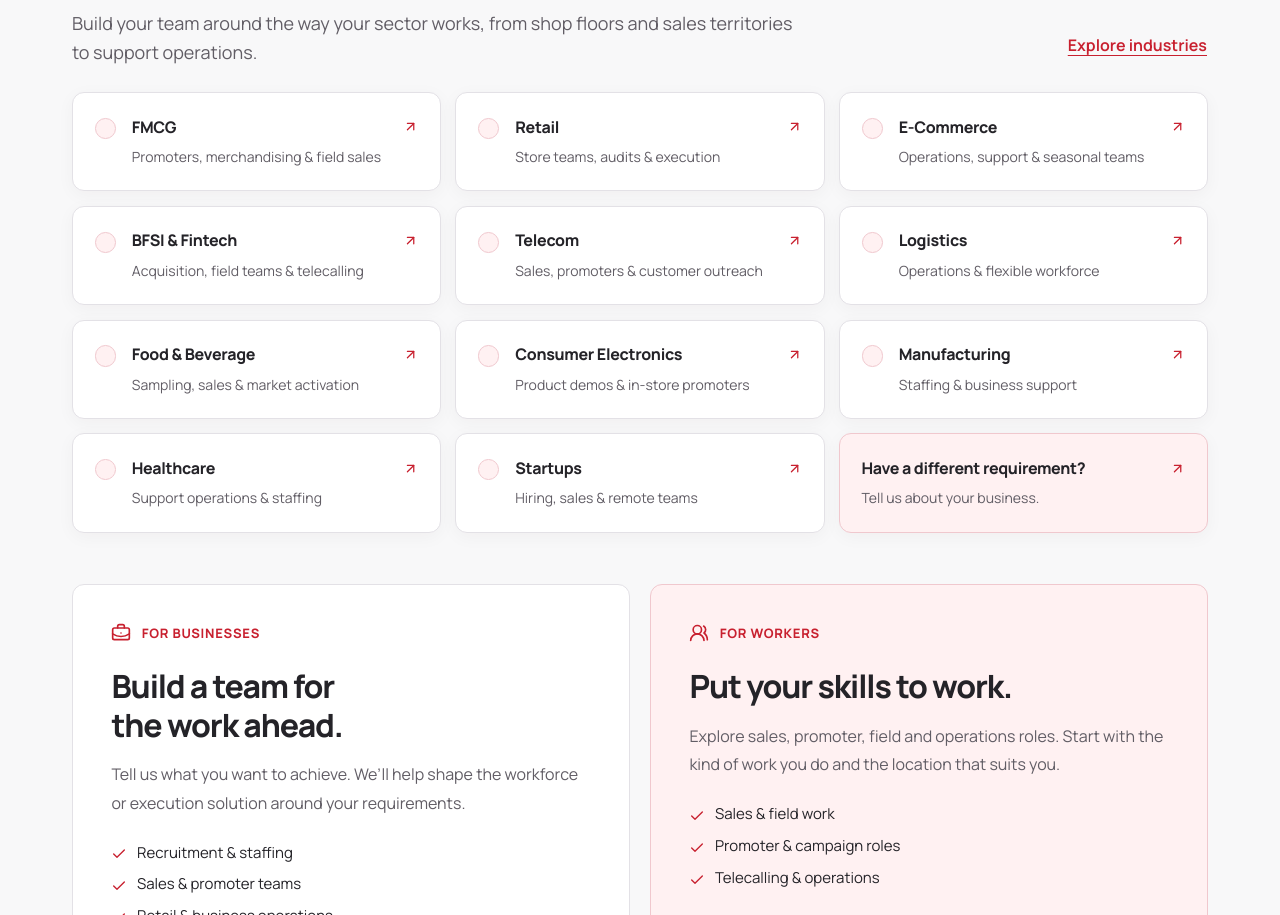
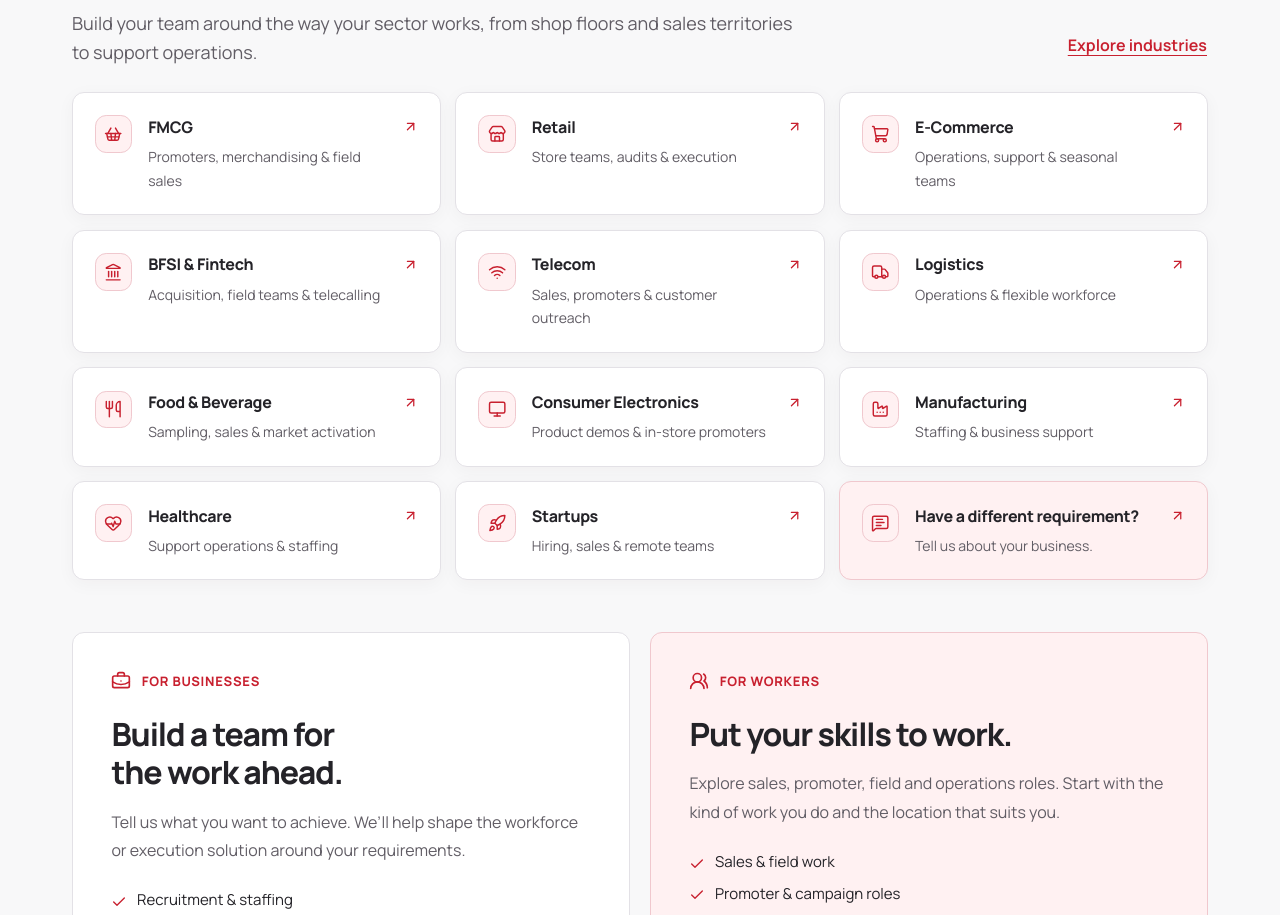
Before and after one commit to Aayush20253534/ZOBHUNGER, a Next.js app in the folder client/: page / in a window 1280 px wide. Shown: the part 3855-4770 px from the top of the page. Built offline with nearby package versions, Linux system fonts and the light colour scheme.

Commit message:
fix: compact business hero and add industry icons

```diff
--- a/client/src/components/company/ForBusiness.tsx
+++ b/client/src/components/company/ForBusiness.tsx
@@ -58,11 +58,11 @@ export function ForBusiness() {
             </span>
             <div>
               <span className="zb-eyebrow">Business brief</span>
-              <h2 id="business-summary-title">Shape the requirement before the deployment.</h2>
+              <h2 id="business-summary-title">Define the brief. Deploy with clarity.</h2>
             </div>
           </div>
           <p className="zb-premium-card-copy">
-            Bring the role, geography and delivery model into one clear operating brief.
+            Set the team, coverage and engagement model before execution starts.
           </p>
           <div className="zb-premium-stat-grid">
             <article>
@@ -84,7 +84,7 @@ export function ForBusiness() {
           <div className="zb-premium-card-footer">
             <span>One brief. Multiple execution needs.</span>
             <ActionLink href="/hire-workforce" variant="text">
-              Start the brief <ArrowUpRight aria-hidden="true" className="size-4" />
+              Start brief <ArrowUpRight aria-hidden="true" className="size-4" />
             </ActionLink>
           </div>
         </aside>
--- a/client/src/components/home/IndustriesPreview.tsx
+++ b/client/src/components/home/IndustriesPreview.tsx
@@ -6,6 +6,7 @@ import {
   Landmark,
   Monitor,
   Package,
+  MessageSquareText,
   Rocket,
   ShoppingBasket,
   ShoppingCart,
@@ -60,7 +61,9 @@ export function IndustriesPreview() {
               className="zb-card-link"
             >
               <Card className="zb-card zb-home-industry-card">
-                <Icon className="zb-card-icon" aria-hidden="true" />
+                <span className="zb-home-industry-icon" aria-hidden="true">
+                  <Icon />
+                </span>
                 <div>
                   <h3>{industry.title}</h3>
                   <p>{homeIndustryDescriptions[industry.slug]}</p>
@@ -75,6 +78,9 @@ export function IndustriesPreview() {
         })}
         <Link href="/contact" className="zb-card-link">
           <Card className="zb-card zb-home-industry-card zb-home-industry-help">
+            <span className="zb-home-industry-icon" aria-hidden="true">
+              <MessageSquareText />
+            </span>
             <div>
               <h3>Have a different requirement?</h3>
               <p>Tell us about your business.</p>
--- a/client/src/styles/home.css
+++ b/client/src/styles/home.css
@@ -488,3 +488,26 @@
     padding: 1.15rem;
   }
 }
+
+/* Industry cards use real icon tiles rather than styling the SVG itself as a badge. */
+.zb-home-industry-icon {
+  display: grid;
+  place-items: center;
+  width: 2.35rem;
+  height: 2.35rem;
+  flex: 0 0 2.35rem;
+  margin-top: 0.05rem;
+  border: 1px solid var(--zb-soft-border);
+  border-radius: 0.7rem;
+  background: var(--zb-soft);
+  color: var(--zb-action);
+}
+.zb-home-industry-icon svg {
+  width: 1.15rem;
+  height: 1.15rem;
+  stroke-width: 1.9;
+}
+.zb-home-industry-card:hover .zb-home-industry-icon {
+  border-color: #d21f2b47;
+  background: #fff4f4;
+}
--- a/client/src/styles/page-layout.css
+++ b/client/src/styles/page-layout.css
@@ -671,3 +671,63 @@
     align-items: flex-start;
   }
 }
+
+/* For Business hero: keep both columns anchored to the top and keep the brief compact. */
+@media (min-width: 960px) {
+  .zb-page-content .zb-company-hero {
+    align-items: start;
+    grid-template-columns: minmax(0, 1.42fr) minmax(22rem, 0.82fr);
+    gap: clamp(2rem, 3.5vw, 3.75rem);
+  }
+  .zb-page-content .zb-company-hero .zb-page-heading {
+    padding-top: 0.35rem;
+  }
+  .zb-page-content .zb-business-hero-card {
+    align-self: start;
+    max-width: 34rem;
+    justify-self: end;
+    padding: 1.3rem;
+  }
+  .zb-business-hero-card .zb-premium-card-header h2 {
+    font-size: clamp(1.3rem, 1.55vw, 1.55rem);
+    line-height: 1.18;
+  }
+  .zb-business-hero-card .zb-premium-card-copy {
+    margin-top: 0.75rem;
+    font-size: 0.9rem;
+    line-height: 1.5;
+  }
+  .zb-business-hero-card .zb-premium-stat-grid {
+    grid-template-columns: repeat(3, minmax(0, 1fr));
+    gap: 0.55rem;
+    margin-top: 0.9rem;
+  }
+  .zb-business-hero-card .zb-premium-stat-grid article {
+    display: flex;
+    min-width: 0;
+    flex-direction: column;
+    align-items: flex-start;
+    gap: 0.28rem;
+    padding: 0.75rem;
+  }
+  .zb-business-hero-card .zb-premium-stat-grid article > svg {
+    width: 1.05rem;
+    height: 1.05rem;
+  }
+  .zb-business-hero-card .zb-premium-stat-grid span {
+    font-size: 0.67rem;
+  }
+  .zb-business-hero-card .zb-premium-stat-grid strong {
+    font-size: 0.78rem;
+    line-height: 1.35;
+  }
+  .zb-business-hero-card .zb-premium-card-footer {
+    margin-top: 0.75rem;
+    padding-top: 0.65rem;
+    font-size: 0.74rem;
+  }
+  .zb-business-hero-card .zb-premium-card-footer .zb-action-link {
+    min-height: 2rem;
+    font-size: 0.82rem;
+  }
+}
```
